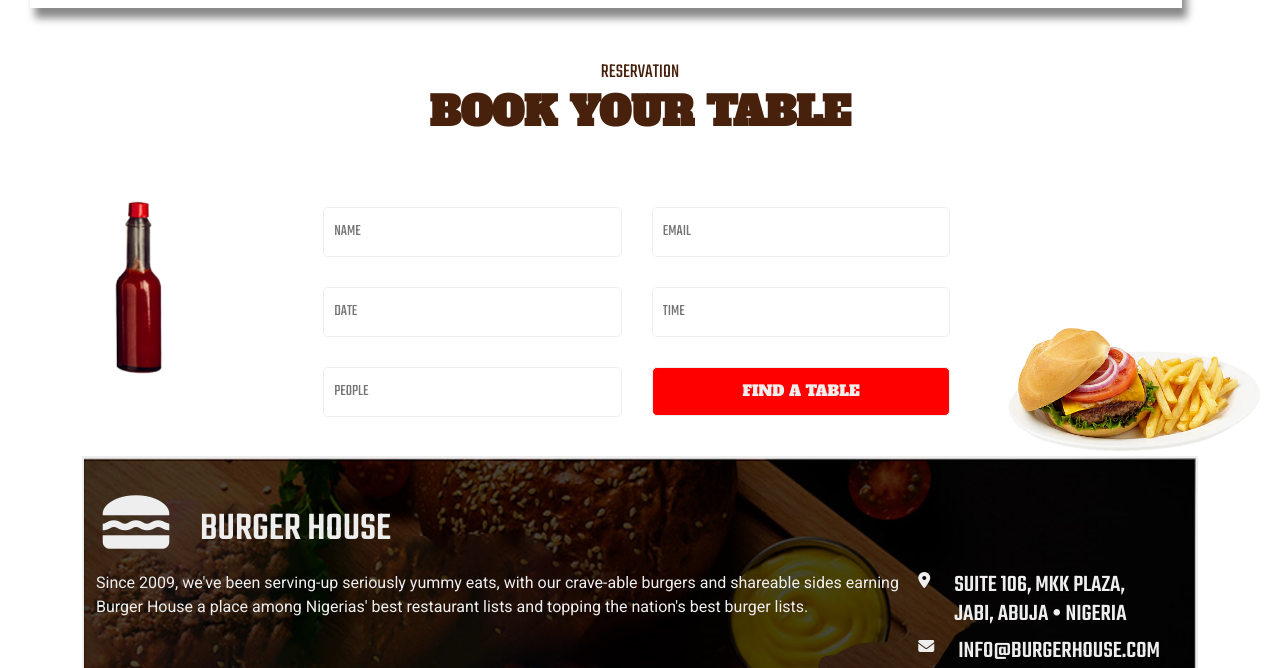
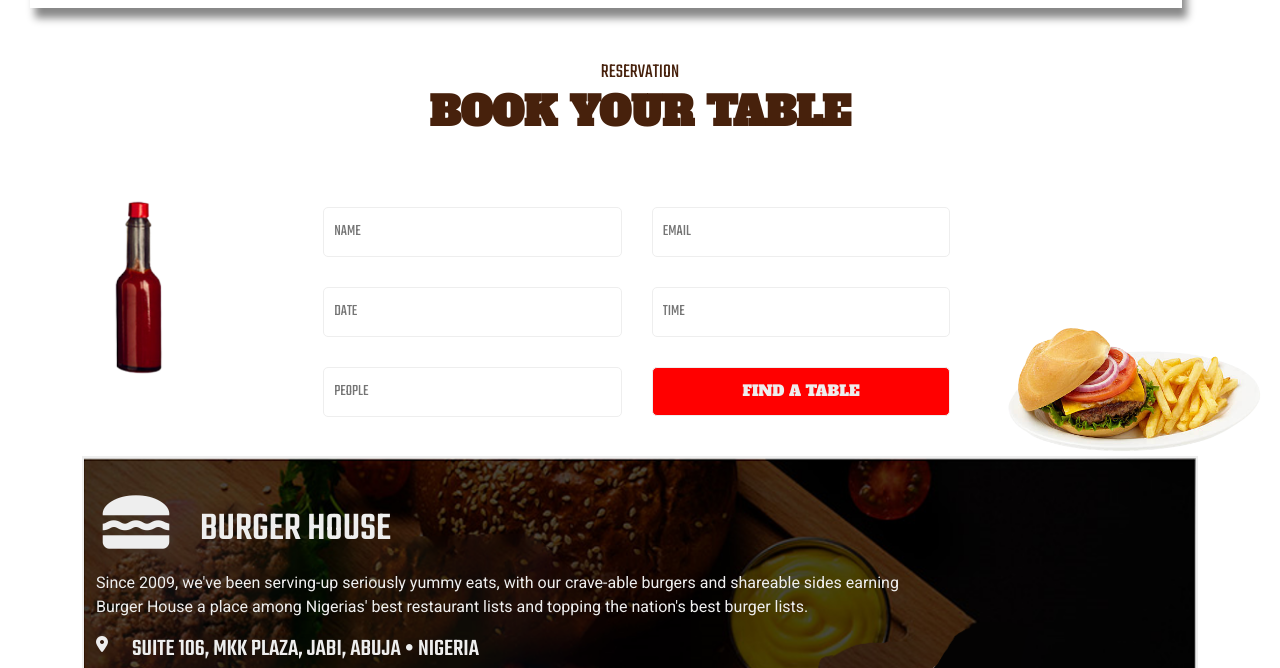
Before and after one commit to deviator53/WAAW-GROUP2-SHAA2021, a plain HTML site: page index.html in a window 1280 px wide. Shown: the part 1222-1890 px from the top of the page. Drawn offline with nearby package versions, Linux system fonts and the light colour scheme.

Commit message:
making changes to the paragraph in the footer and the info

```diff
--- a/index.html
+++ b/index.html
@@ -140,15 +140,15 @@
             </div>
             <div class="d-flex flex-row justify-content-around">
 
-                <div class="d-flex flex-row">
+                <div class="d-flex flex-row flex-sm-column align-items-sm-center">
                     <div class="others__paragraph">
-                        <p class="w-100 pr-4"> Since 2009, we've been serving-up seriously yummy eats, with our crave-able burgers and shareable sides earning Burger House a place among Nigerias' best restaurant lists and topping the nation's best burger lists.
+                        <p class="w-75 pr-4"> Since 2009, we've been serving-up seriously yummy eats, with our crave-able burgers and shareable sides earning Burger House a place among Nigerias' best restaurant lists and topping the nation's best burger lists.
                             <!-- Burger-fied Abuja, Nigeria, and Lagos, expanding from our flagship Jabi restaurant. In early 2017, we opened our first international location. In 2021 WAAW launched Burger House Unboxed to further support the evolving preferences
                             of our customers such as food halls, ghost kitchens and mobile delivery. Burger House will continue its expansion.</p> -->
                         </p>
 
                     </div>
-                    <div class="d-flex flex-column">
+                    <div class="d-flex flex-column w-100">
                         <div class="d-flex flex-row">
                             <div>
                                 <i class="fas fa-map-marker-alt"></i>
```
